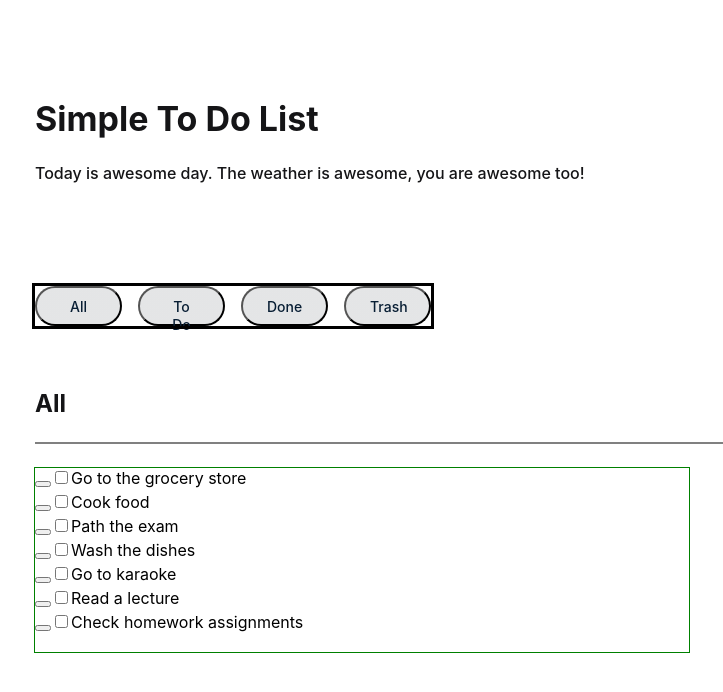
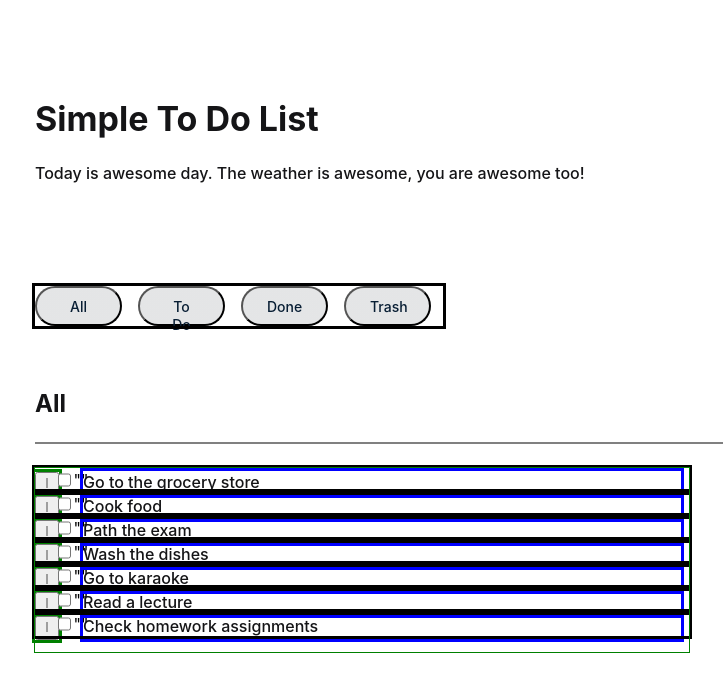
Before and after one commit to Zhanbek/nfactorial-web-intro-weekly-project-for-lecture-28-04-2023, a React (Create React App) app in the folder todolist/: page / in a window 1280 px wide. Shown: the top 692 px of the page, without its empty margins (45-768 px from the left). Built offline with nearby package versions, Linux system fonts and the light colour scheme; grey boxes are pictures that could not be loaded.

Commit message:
Adds some styles for ActionItem's elements

```diff
--- /dev/null
+++ b/todolist/src/Components/ActionRecord/ActionRecord-outline-temp.css
@@ -0,0 +1,10 @@
+.Actions-list-item {
+    outline: 3px solid black;
+}
+
+.Call-modal-window {
+    outline: 3px solid green }
+
+.Action-title {
+    outline: 3px solid blue;
+}
--- a/todolist/src/Components/ActionRecord/ActionRecord.css
+++ b/todolist/src/Components/ActionRecord/ActionRecord.css
@@ -1,8 +1,57 @@
 .Actions-list-item {
-    display: box;
+    display: flex;
+    align-items: baseline;
     margin: 0;
     padding: 0;
     width: 654px;
     height: 24px;
     list-style-type: none;
 }
+
+.Call-modal-window {
+    display: box;
+    width: 24px;
+    height: 24px;
+    box-sizing: border-box;
+    maring: 0;
+    padding: 0;
+}
+
+.Call-modal-window-img {
+    width: 2.5px;
+    height: 10px;
+    color: #AEAEAE;
+}
+
+.Action-checkbox-container {
+    display: flex;
+    justify-content: center;
+    align-items: center;
+    width: 24px;
+    height: 24px;
+    box-sizing: border-box;
+    maring: 0 8px 0 0;
+    padding: 0;
+
+}
+
+.Action-checkbox {
+    width: 16px;
+    height: 16px;
+    left: 4px;
+    top: 4px;
+    border: 1.4px solid #AEAEAE;
+    border-radius: 4px;
+}
+
+.Action-title {
+    width: 598px;
+    height: 24px;
+    font-family: 'Inter';
+    font-style: normal;
+    font-weight: 500;
+    font-size: 16px;
+    line-height: 22px;
+    align-items: center;
+    color: #151517;
+}
--- a/todolist/src/Components/ActionRecord/ActionRecord.js
+++ b/todolist/src/Components/ActionRecord/ActionRecord.js
@@ -1,11 +1,19 @@
 import './ActionRecord.css'
+import './ActionRecord-outline-temp.css'
 
 export default function ActionRecord({actionItem}) {
     return (
-        <li class = "Actions-list-item">
-            <button class = "callModalWindow"></button>
-            <input type = "checkbox"></input>
-            <span>{actionItem.name}</span>
+        <li className = "Actions-list-item">
+
+            <button className = "Call-modal-window">
+                <img className = "Call-modal-window-img" src = "./CallModalWindow.svg"></img>
+            </button>
+
+            <span className = "Action-checkbox-container">
+                <input type = "checkbox" class = "Action-checkbox"></input>""
+            </span>
+
+            <span className = "Action-title">{actionItem.name}</span>
         </li>
     );
 }
--- a/todolist/src/Components/Main/Main.css
+++ b/todolist/src/Components/Main/Main.css
@@ -10,7 +10,7 @@
     list-style-type: none;
     margin: 0 0 64px 0;
     padding: 0;
-    width: 396px;
+    width: 408px;
     height: 40px;
     box-sizing: border-box;
 }
```
Also changed, not shown: todolist/src/Components/ActionRecord/CallModalWindow.svg (added).
